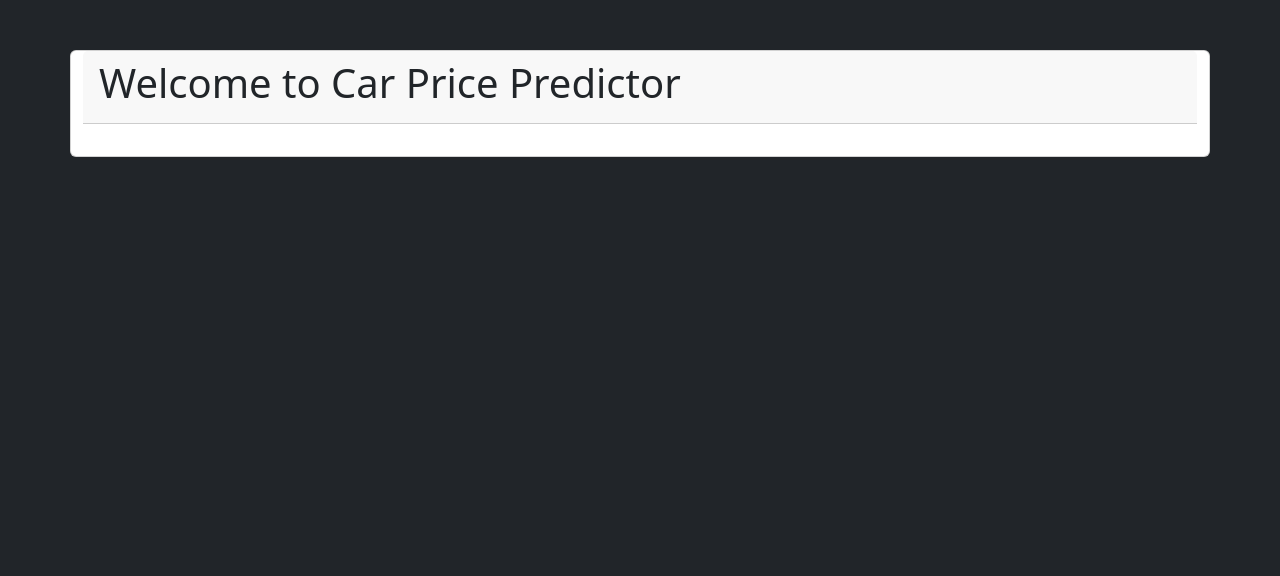
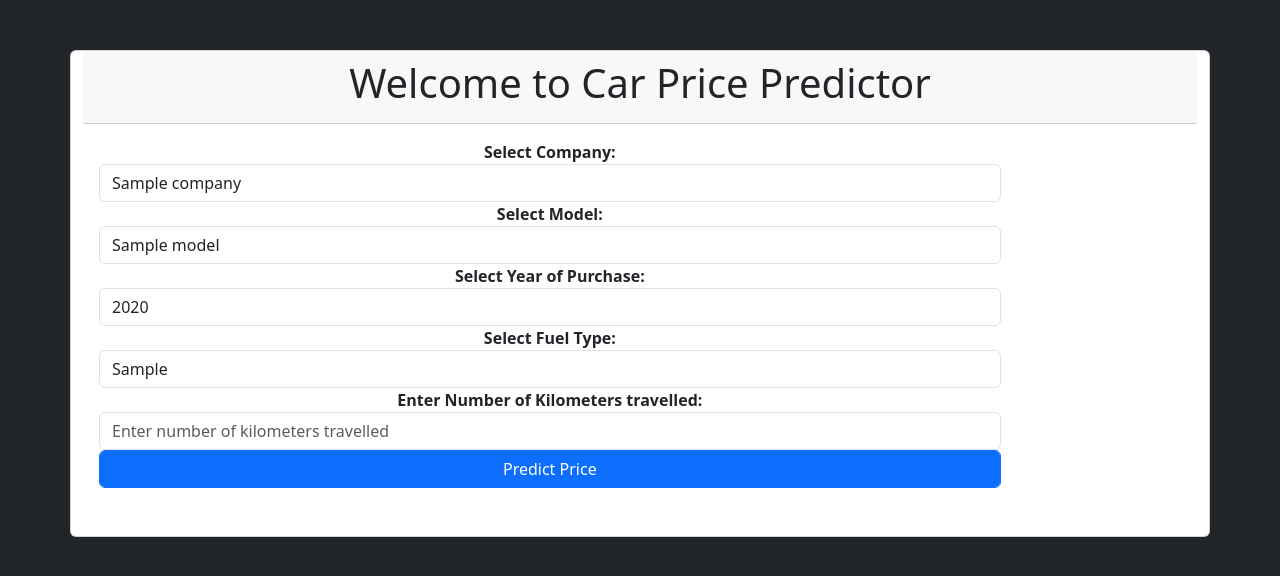
Before and after one commit to adi-kgp/data-analytics-projects, a Flask app: template car-price-prediction/templates/index.html in a window 1280 px wide. Shown: the top 576 px of the page. Run offline with Flask 3, Linux system fonts and the light colour scheme; the template is opened without the code that fills it: most values are stand-ins (such as "Sample title", 1, 10 or a date in 2020); parts of the project's set-up code (start-up, migrations or seed data) failed here and were passed over.

Commit message:
learnt to create a flask app that takes input and displays car price prediction

```diff
--- a/car-price-prediction/application.py
+++ b/car-price-prediction/application.py
@@ -1,7 +1,11 @@
-from flask import Flask, render_template
+from flask import Flask, render_template, request
 import pandas as pd
+import pickle
+import numpy as np
 
 app = Flask(__name__)
+
+model = pickle.load(open("LinearRegressionModel.pkl", "rb"))
 car = pd.read_csv("Cleaned Car.csv")
 
 @app.route('/')
@@ -10,7 +14,21 @@ def index():
     car_models = sorted(car['name'].unique())
     year = sorted(car['year'].unique(), reverse=True)
     fuel_type = car['fuel_type'].unique()
-    return render_template('index.html', companies=companies, car_models=car_models, years=year, fuel_type=fuel_type)
+    companies.insert(0, "Select Company")
+    return render_template('index.html', companies=companies, car_models=car_models, years=year, fuel_types=fuel_type)
+
+@app.route('/predict', methods=['POST'])
+def predict():
+    company = request.form.get('company')
+    car_model = request.form.get('car_model')
+    year = int(request.form.get('year'))
+    fuel_type = request.form.get('fuel_type')
+    kms_driven = int(request.form.get('kilo_driven'))
+
+    prediction = model.predict(pd.DataFrame([[car_model, company, year, kms_driven, fuel_type]], columns=['name', 'company', 'year', 'kms_driven', 'fuel_type']))
+    # print(str(prediction[0]))
+
+    return str(np.round(prediction[0], 2))
 
 if __name__=="__main__":
     app.run(debug=True)
--- a/car-price-prediction/templates/index.html
+++ b/car-price-prediction/templates/index.html
@@ -13,17 +13,124 @@
       <div class="row">
         <div class="card mt-50" style="width:100%;height:100%">
           <div class="card-header">
-            <div class="col-12">
+            <div class="col-12" style="text-align: center">
               <h1>Welcome to Car Price Predictor</h1>
             </div>
           </div>
           <div class="card-body">
+            <form method="post" accept-charset="utf-8">
 
+              <div class="col-10 form-group" style="text-align: center">
+                <label><b>Select Company:</b></label>
+                <select class="selectpicker form-control" id="company" name="company" required="1" onchange="load_car_models(this.id, 'car_model')">
+                  {% for company in companies %}
+                    <option value="{{ company }}">{{ company }}</option>
+                  {% endfor %}
+                </select>
+              </div>
+
+              <div class="col-10 form-group" style="text-align: center">
+                <label><b>Select Model:</b></label>
+                <select class="selectpicker form-control" id="car_model" name="car_model" required="1">
+                  {% for model in car_models %}
+                    <option value="{{ model }}">{{ model }}</option>
+                  {% endfor %}
+                </select>
+              </div>
+
+              <div class="col-10 form-group" style="text-align: center">
+                <label><b>Select Year of Purchase:</b></label>
+                <select class="selectpicker form-control" id="year" name="year" required="1">
+                    {% for year in years %}
+                      <option value="{{ year }}">{{ year }}</option>
+                    {% endfor %}
+                </select>
+              </div>
+
+              <div class="col-10 form-group" style="text-align: center">
+                <label><b>Select Fuel Type:</b></label>
+                <select class="selectpicker form-control" id="fuel_type" name="fuel_type" required="1">
+                  {% for fuel_type in fuel_types %}
+                      <option value="{{ fuel_type }}">{{ fuel_type }}</option>
+                  {% endfor %}
+                </select>
+              </div>
+
+              <div class="col-10 form-group" style="text-align: center">
+                <label><b>Enter Number of Kilometers travelled:</b></label>
+                <input class="form-control" type="text" id="kilo_driven" name="kilo_driven" placeholder="Enter number of kilometers travelled">
+              </div>
+
+              <div class="col-10 form-group" style="text-align: center">
+                <button class="btn btn-primary form-control" onclick="send_data()">Predict Price</button>
+              </div>
+
+            </form>
+            <br>
+            <div class="row">
+              <div class="col-12" style="text-align: center">
+                <h4><span id="prediction"></span></h4>
+              </div>
+            </div>
           </div>
         </div>
       </div>
     </div>
+    <script>
+      function load_car_models(company_id, car_model_id){
+        var company = document.getElementById(company_id);
+        var car_model = document.getElementById(car_model_id);
 
+          car_model.value == "";
+          car_model.innerHTML="";
+
+          {% for company in companies %}
+
+            if(company.value == "{{company}}")
+            {
+              {% for model in car_models %}
+
+                {% if company in model %}
+
+                  var newOption = document.createElement("option");
+                  newOption.value = "{{ model }}";
+                  newOption.innerHTML="{{ model }}";
+                  car_model.options.add(newOption);
+
+                {% endif %}
+
+              {% endfor %}
+            }
+          {% endfor %}
+      }
+
+      function form_handler(event)
+      {
+        event.preventDefault();
+      }
+
+      function send_data()
+      {
+        // suppress form default behavior
+        document.querySelector("form").addEventListener('submit', form_handler);
+        // send and receive data to /predict
+        var fd = new FormData(document.querySelector('form'));
+        var xhr = new XMLHttpRequest({mozSystem: true});
+        xhr.open('POST', '/predict', true);
+        document.getElementById("prediction").innerHTML="Wait! Predicting the price...";
+        xhr.onreadystatechange= function()
+        {
+          if(xhr.readyState == XMLHttpRequest.DONE)
+          {
+            document.getElementById("prediction").innerHTML="Prediction: ₹" + xhr.responseText;
+          }
+        }
+        xhr.onload=function(){};
+
+        xhr.send(fd);
+      }
+
+    </script>
     <script src="https://cdn.jsdelivr.net/npm/bootstrap@5.3.3/dist/js/bootstrap.bundle.min.js" integrity="sha384-YvpcrYf0tY3lHB60NNkmXc5s9fDVZLESaAA55NDzOxhy9GkcIdslK1eN7N6jIeHz" crossorigin="anonymous"></script>
   </body>
 </html>
```
